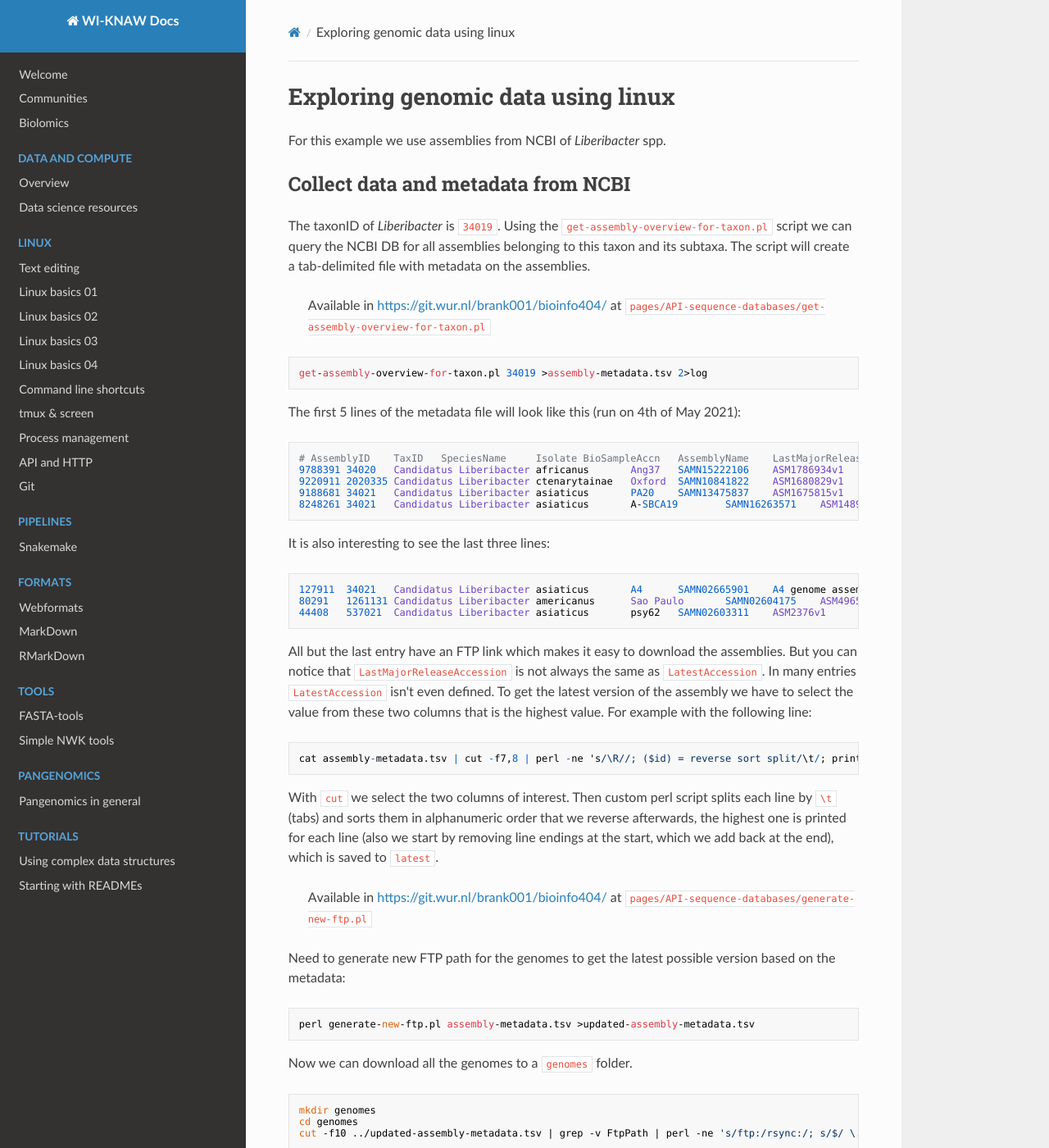
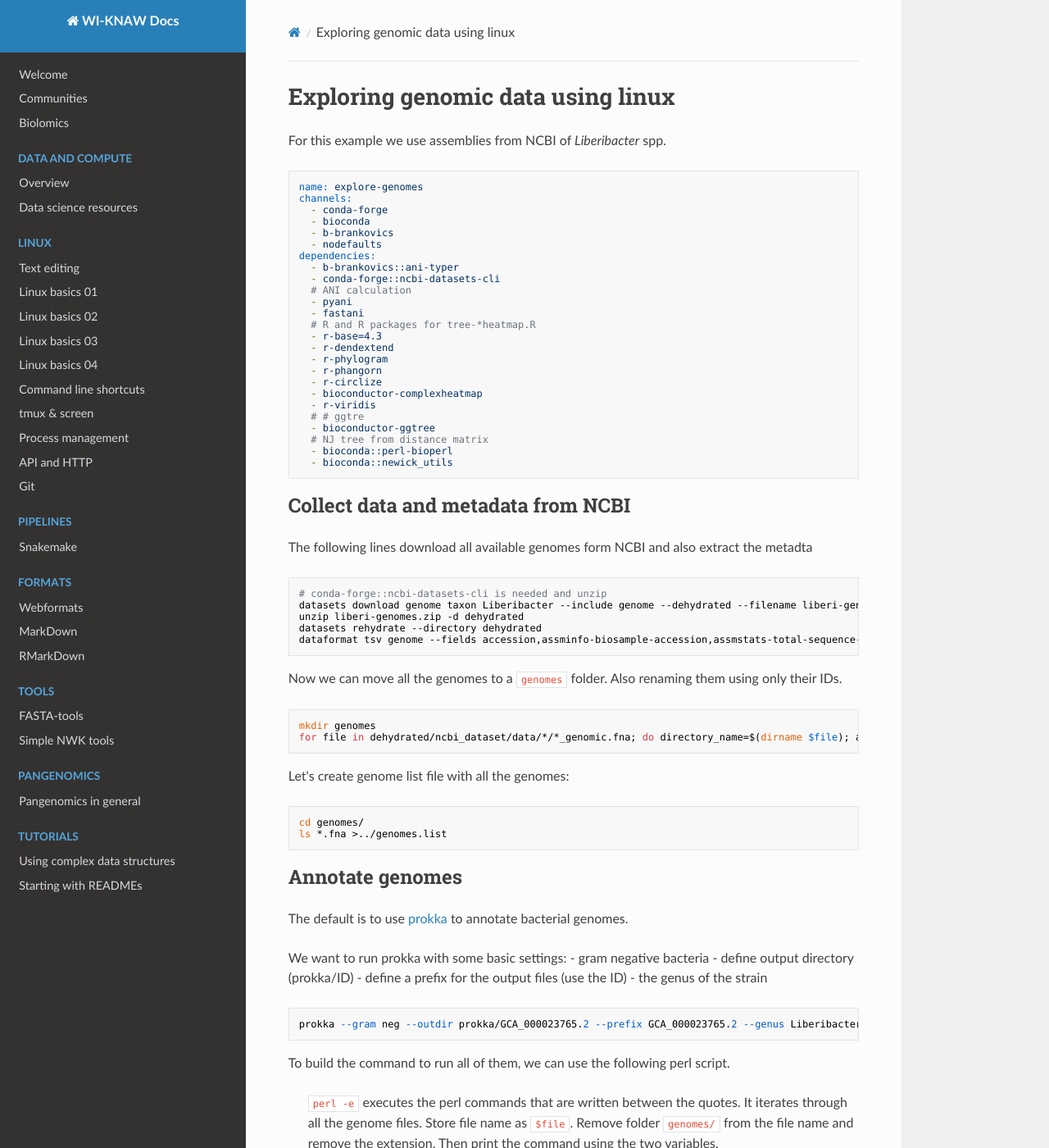
Before and after one commit to WesterdijkInstitute/wi-knaw-docs, an MkDocs documentation site: the page built from docs/tutorials/exploring-genomic-data.md, in a window 1280 px wide and 1400 px high. Shown: the whole window at 82% size. Built offline with MkDocs 1.6.1, drawn with Linux system fonts in a browser that asks for light colours; nearby versions of some CDN libraries; some of the changed text lies outside the part shown.

Commit message:
Update using conda

````diff
--- a/docs/tutorials/exploring-genomic-data.md
+++ b/docs/tutorials/exploring-genomic-data.md
@@ -2,83 +2,59 @@
 
 For this example we use assemblies from NCBI of _Liberibacter_ spp.
 
+```yaml
+name: explore-genomes
+channels:
+  - conda-forge
+  - bioconda
+  - b-brankovics
+  - nodefaults
+dependencies:
+  - b-brankovics::ani-typer
+  - conda-forge::ncbi-datasets-cli
+  # ANI calculation
+  - pyani
+  - fastani
+  # R and R packages for tree-*heatmap.R
+  - r-base=4.3
+  - r-dendextend
+  - r-phylogram
+  - r-phangorn
+  - r-circlize
+  - bioconductor-complexheatmap
+  - r-viridis
+  # # ggtre
+  - bioconductor-ggtree
+  # NJ tree from distance matrix
+  - bioconda::perl-bioperl
+  - bioconda::newick_utils
+```
+
+
 ## Collect data and metadata from NCBI
 
-The taxonID of _Liberibacter_ is `34019`.
-Using the `get-assembly-overview-for-taxon.pl` script we can query the NCBI DB
-for all assemblies belonging to this taxon and its subtaxa. The script will
-create a tab-delimited file with metadata on the assemblies.
+The following lines download all available genomes form NCBI and also extract the metadta
 
-> Available in [https://git.wur.nl/brank001/bioinfo404/](https://git.wur.nl/brank001/bioinfo404/) at `pages/API-sequence-databases/get-assembly-overview-for-taxon.pl`
-
-```
-get-assembly-overview-for-taxon.pl 34019 >assembly-metadata.tsv 2>log
+```bash
+# conda-forge::ncbi-datasets-cli is needed and unzip
+datasets download genome taxon Liberibacter --include genome --dehydrated --filename liberi-genomes.zip
+unzip liberi-genomes.zip -d dehydrated
+datasets rehydrate --directory dehydrated
+dataformat tsv genome --fields accession,assminfo-biosample-accession,assmstats-total-sequence-len,organism-name,organism-tax-id,organism-infraspecific-isolate,organism-infraspecific-strain,assminfo-refseq-category --package liberi-genomes.zip >assembly-metadata.tsv
 ```
 
-The first 5 lines of the metadata file will look like this (run on 4th of May 2021):
-```
-# AssemblyID    TaxID   SpeciesName     Isolate BioSampleAccn   AssemblyName    LastMajorReleaseAccession       LatestAccession FtpPath_GenBank
-9788391 34020   Candidatus Liberibacter africanus       Ang37   SAMN15222106    ASM1786934v1    GCF_017869345.1         ftp://ftp.ncbi.nlm.nih.gov/genomes/all/GCA/017/869/345/GCA_017869345.1_ASM1786934v1/GCA_017869345.1_ASM1786934v1_genomic.fna.gz
-9220911 2020335 Candidatus Liberibacter ctenarytainae   Oxford  SAMN10841822    ASM1680829v1    GCA_016808295.1         ftp://ftp.ncbi.nlm.nih.gov/genomes/all/GCA/016/808/295/GCA_016808295.1_ASM1680829v1/GCA_016808295.1_ASM1680829v1_genomic.fna.gz
-9188681 34021   Candidatus Liberibacter asiaticus       PA20    SAMN13475837    ASM1675815v1    GCF_016758155.1         ftp://ftp.ncbi.nlm.nih.gov/genomes/all/GCA/016/758/155/GCA_016758155.1_ASM1675815v1/GCA_016758155.1_ASM1675815v1_genomic.fna.gz
-8248261 34021   Candidatus Liberibacter asiaticus       A-SBCA19        SAMN16263571    ASM1489265v1    GCF_014892655.1         ftp://ftp.ncbi.nlm.nih.gov/genomes/all/GCA/014/892/655/GCA_014892655.1_ASM1489265v1/GCA_014892655.1_ASM1489265v1_genomic.fna.gz
+Now we can move all the genomes to a `genomes` folder. Also renaming them using only their IDs.
+
+```bash
+mkdir genomes
+for file in dehydrated/ncbi_dataset/data/*/*_genomic.fna; do directory_name=$(dirname $file); accession=$(basename $directory_name); ln $file genomes/$accession\.fna; done
 ```
 
-It is also interesting to see the last three lines:
-```
-127911  34021   Candidatus Liberibacter asiaticus       A4      SAMN02665901    A4 genome assembly      GCF_000590865.1 GCF_000590865.3 ftp://ftp.ncbi.nlm.nih.gov/genomes/all/GCA/000/590/865/GCA_000590865.1_A4_genome_assembly/GCA_000590865.1_A4_genome_assembly_genomic.fna.gz
-80291   1261131 Candidatus Liberibacter americanus      Sao Paulo       SAMN02604175    ASM49659v1      GCF_000496595.1         ftp://ftp.ncbi.nlm.nih.gov/genomes/all/GCA/000/496/595/GCA_000496595.1_ASM49659v1/GCA_000496595.1_ASM49659v1_genomic.fna.gz
-44408   537021  Candidatus Liberibacter asiaticus       psy62   SAMN02603311    ASM2376v1       GCF_000023765.1 GCF_000023765.2
-```
+Let's create genome list file with all the genomes:
 
-All but the last entry have an FTP link which makes it easy to download the assemblies.
-But you can notice that `LastMajorReleaseAccession` is not always the same as `LatestAccession`. In many entries `LatestAccession` isn't even defined.
-To get the latest version of the assembly we have to select the value from these two columns that is the highest value. For example with the following line:
-```
-cat assembly-metadata.tsv | cut -f7,8 | perl -ne 's/\R//; ($id) = reverse sort split/\t/; print "$id\n"' >latest
-```
-
-With `cut` we select the two columns of interest.
-Then custom perl script splits each line by `\t` (tabs) and sorts them
-in alphanumeric order that we reverse afterwards, the highest one is printed for each line (also we start by removing line endings at the start, which we add back at the end),
-which is saved to `latest`.
-
-> Available in [https://git.wur.nl/brank001/bioinfo404/](https://git.wur.nl/brank001/bioinfo404/) at `pages/API-sequence-databases/generate-new-ftp.pl`
-
-Need to generate new FTP path for the genomes to get the latest possible version based on the metadata:
-```
-perl generate-new-ftp.pl assembly-metadata.tsv >updated-assembly-metadata.tsv
-```
-
-Now we can download all the genomes to a `genomes` folder.
-```
-mkdir genomes
-cd genomes
-cut -f10 ../updated-assembly-metadata.tsv | grep -v FtpPath | perl -ne 's/ftp:/rsync:/; s/$/ \./; print "rsync -tLv $_"' | bash >download.log
-```
-
-> Previously, I used wget for donwloading. But NCBI recommends using `rsync`.
-> For example: `rsync -tLv rsync://ftp.ncbi.nlm.nih.gov/genomes/all/GCA/020/976/085/GCA_020976085.1_ASM2097608v1/GCA_020976085.1_ASM2097608v1_genomic.fna.gz .`
-
-Actually, this list has some duplicates unfortunatelly. This you can see in the `genomes` folder already, there are 2 copies of three genomes.
-Besides these there are two more superflous copies that are simply different versions of the same assemblies.
-Luckily the extra copies that have older versions were not downloaded, so we only need to clear up the metadata file for consistency.
-
-We can check which entries are missing by doing the following:
-```
-ls *.gz >got-em
-perl -ne ' if (/\t/) {/\/([^\/]+\.gz)/; print unless $got{$1}} else {s/\R+//g; $got{$_}++}' got-em ../updated-assembly-metadata.tsv
-# You can get rid off `got-em` so it looks cleaner
-rm got-em
-# Let's clean up the names to make them a bit shorter, so only the unique sequence ID with version number remains and the extention
-rename 's/(\.\d+)_.+genomic/$1/' *.gz
-```
-
-Let's unzip them and then move out of the genomes folder
-```
-gunzip *.gz
-ls * >../list
-cd ..
+```bash
+cd genomes/
+ls *.fna >../genomes.list
 ```
 
 ## Annotate genomes
@@ -101,7 +77,7 @@ To build the command to run all of them, we can use the following perl script.
 > Store file name as `$file`. Remove folder `genomes/` from the file name and remove the extension. Then print the command using the two variables.
 
 ```
-cat list | sed 's/\.fna//' | perl -ne 's/\R//g; print "prokka --gram neg --outdir prokka/$_ --prefix $_ --genus Liberibacter genomes/$_\.fna\n"' >prokka.sh
+cat genomes.list | sed 's/\.fna//' | perl -ne 's/\R//g; print "prokka --gram neg --outdir prokka/$_ --prefix $_ --genus Liberibacter genomes/$_\.fna\n"' >prokka.sh
 # Or
 perl -e 'for(@ARGV){ $file = $_; s/\.fna//; s/genomes\///; print "prokka --gram neg --outdir prokka/$_ --prefix $_ --genus Liberibacter $file\n"}' genomes/*.fna >prokka.sh
 ```
````
Also changed, not shown: other parts of docs/tutorials/exploring-genomic-data.md (+3 -3 lines).
